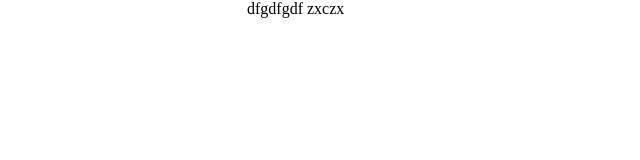
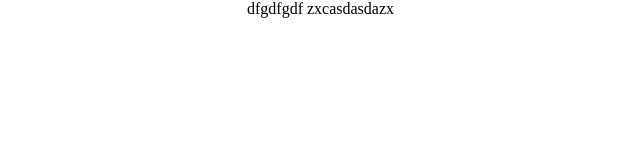
Before and after one commit to NikitaSharapov/ar, a plain HTML site: page index.html in a window 1280 px wide. Shown: the full height of the page, 143-783 px from the left. Drawn offline with Linux system fonts and the light colour scheme.

Commit message:
Update index.html

```diff
--- a/index.html
+++ b/index.html
@@ -20,7 +20,7 @@
 		<a-marker preset="hiro">
       <a-sphere position="0 0 0" radius="0.8" color="#2AA29F"></a-sphere>
 		</a-marker>
-		<a-entity camera>zxczx</a-entity>
+		<a-entity camera>zxcasdasdazx</a-entity>
 	</a-scene>
 </body>
 </html>
```
